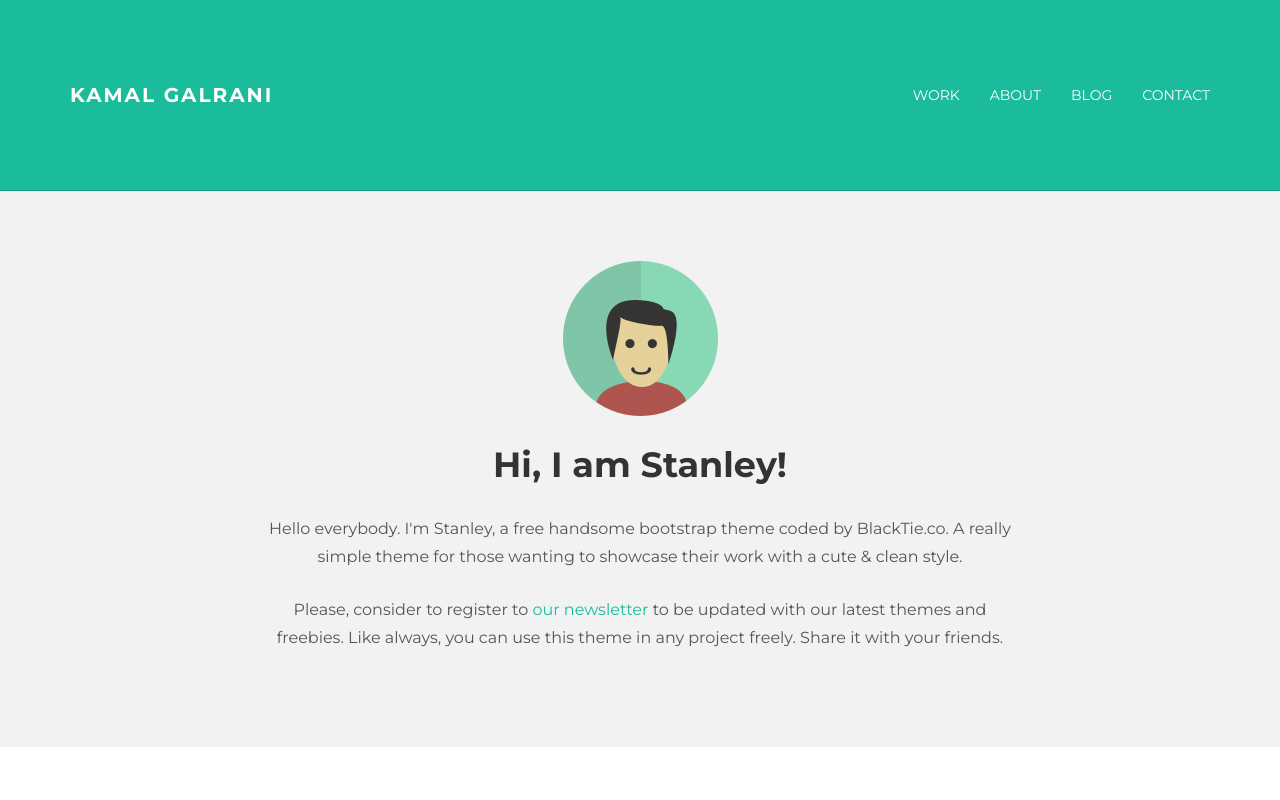
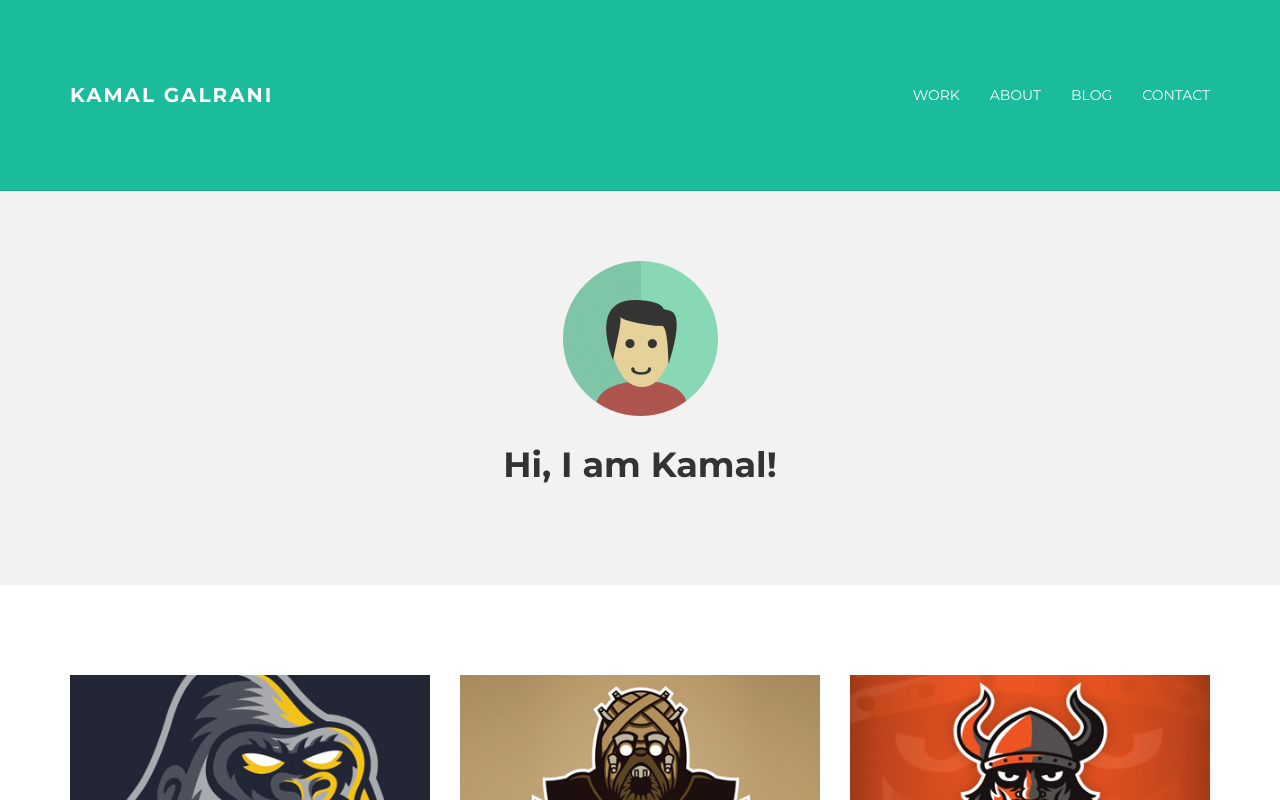
Before and after one commit to KamalGalrani/kamalgalrani.github.io, a plain HTML site: page index.html in a window 1280 px wide. Shown: the top 800 px of the page. Drawn offline with nearby package versions, Linux system fonts and the light colour scheme.

Commit message:
mary had a little lamb

```diff
--- a/index.html
+++ b/index.html
@@ -57,10 +57,9 @@
 			<div class="row">
 				<div class="col-lg-8 col-lg-offset-2 centered">
 					<img src="assets/img/user.png" alt="Stanley">
-					<h1>Hi, I am Stanley!</h1>
-					<p>Hello everybody. I'm Stanley, a free handsome bootstrap theme coded by BlackTie.co. A really simple theme for those wanting to showcase their work with a cute & clean style.</p>
-					<p>Please, consider to register to <a href="http://eepurl.com/IcgkX">our newsletter</a> to be updated with our latest themes and freebies. Like always, you can use this theme in any project freely. Share it with your friends.</p>
-
+					<h1>Hi, I am Kamal!</h1>
+					<p><A small introduction P1></p>
+					<p><A small introduction P2></p>
 				</div><!-- /col-lg-8 -->
 			</div><!-- /row -->
 	    </div> <!-- /container -->
```
